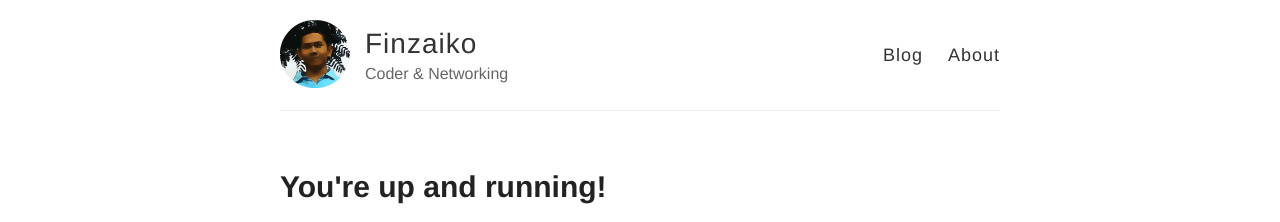
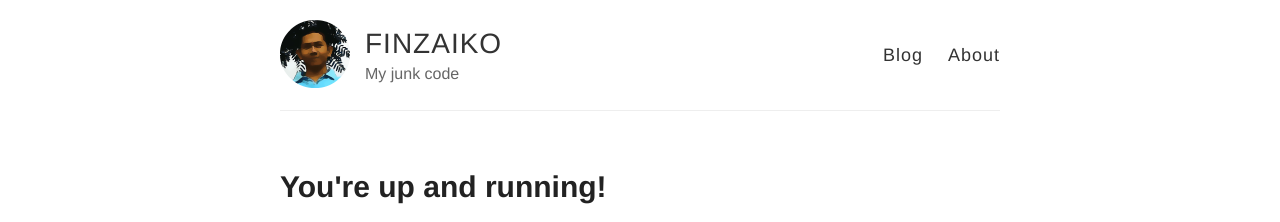
Before and after one commit to finzaiko/finzaiko.github.io, a Jekyll site: the page built from index.html, in a window 1280 px wide. Shown: the top 222 px of the page. Built offline with Jekyll 4.4.1, drawn with Linux system fonts in a browser that asks for light colours.

Commit message:
init _config

```diff
--- a/_config.yml
+++ b/_config.yml
@@ -3,10 +3,10 @@
 #
 
 # Name of your site (displayed in the header)
-name: Finzaiko
+name: FINZAIKO
 
 # Short bio or description (displayed in the header)
-description: Coder & Networking
+description: My junk code
 
 # URL of your avatar or profile pic (you could use your GitHub profile pic)
 avatar: https://github.com/finzaiko/finzaiko.github.io/raw/master/images/finz-avatar.png
```
